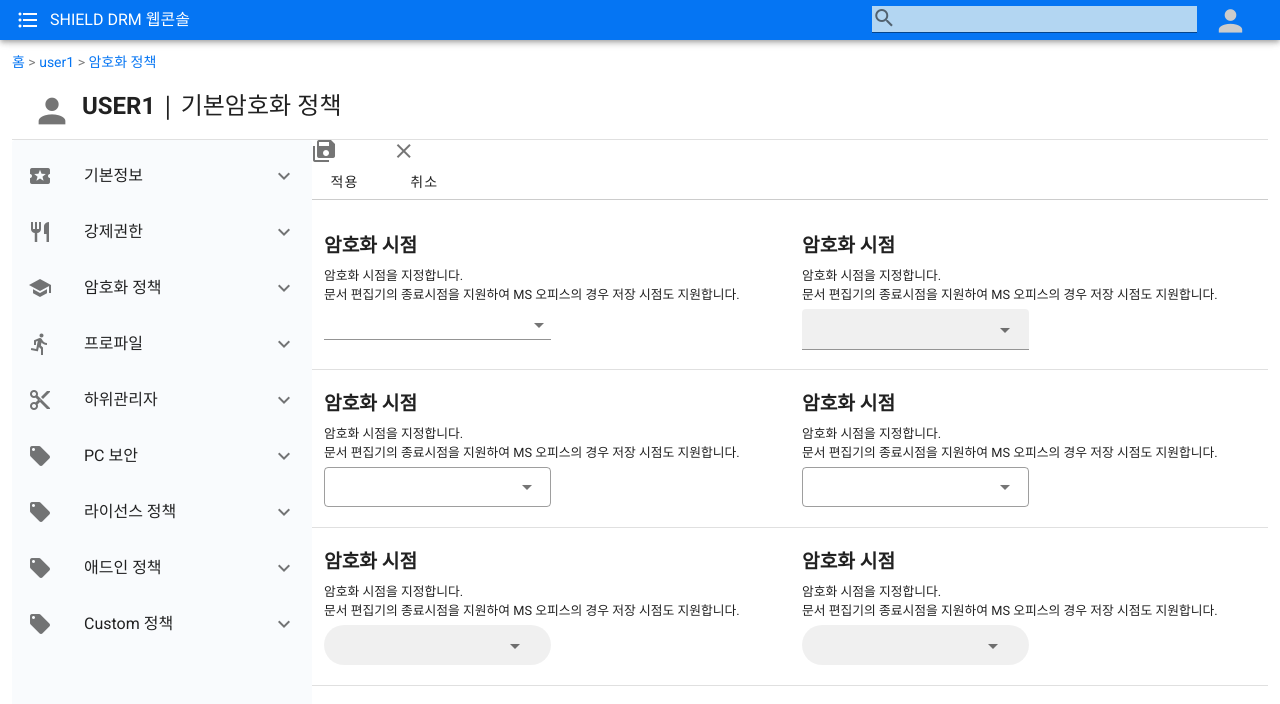
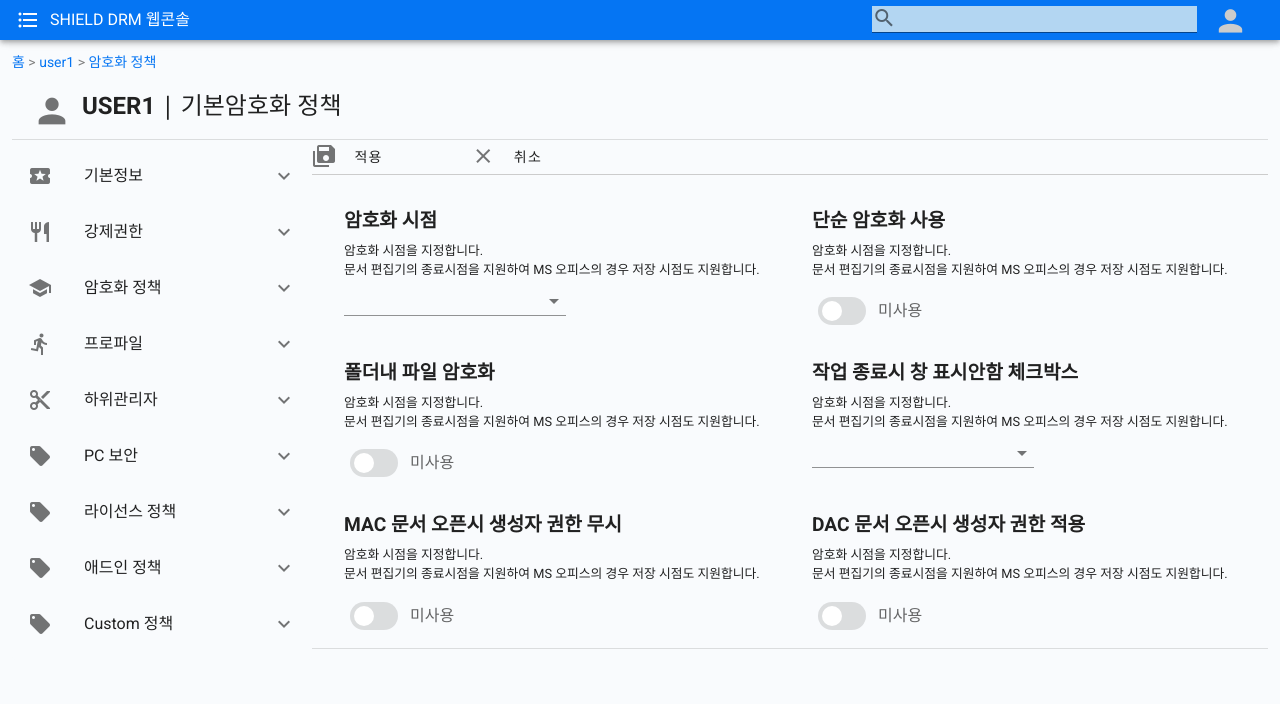
Before and after one commit to woo-da-young/cs_console_demo, a Vue app: page /home2 in a window 1280 px wide. Shown: the top 704 px of the page. Built offline with nearby package versions, Linux system fonts and the light colour scheme.

Commit message:
레이아웃 수정1

```diff
--- a/src/Home.vue
+++ b/src/Home.vue
@@ -120,11 +120,11 @@
             <v-col cols="12" style="margin-top:10px; ">
               <!-- <v-divider style="height:5px"></v-divider> -->
               <v-row style="border-bottom: 1px solid #ccc;">
-                <v-col cols="1" style="padding: 0">
+                <v-col cols="2" style="padding: 0">
                   <v-icon>mdi-content-save-all</v-icon>
                   <v-btn text style="padding: 0">적용</v-btn>
                 </v-col>
-                <v-col cols="1" style="padding: 0">
+                <v-col cols="2" style="padding: 0">
                   <v-icon>mdi-close</v-icon>
                   <v-btn text >취소</v-btn>
                 </v-col>
@@ -133,34 +133,89 @@
 
           </v-row>
           <!-- 1번째 줄 -->
-          <v-row style="padding-top:20px;">
+          <v-row class="contents_layout">
             <v-col cols="6" >
-              <div style="font-size: 1.2rem; font-weight: bold;padding-bottom:5px;">암호화 시점</div>
-              <div style="font-size: 0.8rem; padding-bottom:5px;">암호화 시점을 지정합니다.<br>문서 편집기의 종료시점을 지원하여 MS 오피스의 경우 저장 시점도 지원합니다.</div>
+              <div class="contents_title">암호화 시점</div>
+              <div class="contents_comment">암호화 시점을 지정합니다.<br>문서 편집기의 종료시점을 지원하여 MS 오피스의 경우 저장 시점도 지원합니다.</div>
               <v-select
                 :items="selectList"
                 dense
                 hide-details
-                style="width:50%; padding-bottom: 20px;"
+                class="v-select-style"
               ></v-select>
             </v-col>
             <v-col  cols="6" >
-              <div style="font-size: 1.2rem; font-weight: bold;padding-bottom:5px;">암호화 시점</div>
-              <div style="font-size: 0.8rem; padding-bottom:5px;">암호화 시점을 지정합니다.<br>문서 편집기의 종료시점을 지원하여 MS 오피스의 경우 저장 시점도 지원합니다.</div>
+              <div class="contents_title">단순 암호화 사용</div>
+              <div class="contents_comment">암호화 시점을 지정합니다.<br>문서 편집기의 종료시점을 지원하여 MS 오피스의 경우 저장 시점도 지원합니다.</div>
+              <v-switch
+                v-model="switch1"
+                inset
+                hide-details
+                class="v-switch-style"
+              >
+                <template v-slot:label v-if="switch1 === true"><span style="color: #000">사용</span></template>
+                <template v-slot:label v-else><span>미사용</span></template>
+              </v-switch>
+            </v-col>
+            <!-- 2 -->
+            <v-col cols="6" >
+              <div class="contents_title">폴더내 파일 암호화</div>
+              <div class="contents_comment">암호화 시점을 지정합니다.<br>문서 편집기의 종료시점을 지원하여 MS 오피스의 경우 저장 시점도 지원합니다.</div>
+              <v-switch
+                v-model="switch2"
+                inset
+                hide-details
+                class="v-switch-style"
+              >
+                <template v-slot:label v-if="switch2 === true"><span style="color: #000">사용</span></template>
+                <template v-slot:label v-else><span>미사용</span></template>
+              </v-switch>
+            </v-col>
+            <v-col  cols="6" >
+              <div class="contents_title">작업 종료시 창 표시안함 체크박스</div>
+              <div class="contents_comment">암호화 시점을 지정합니다.<br>문서 편집기의 종료시점을 지원하여 MS 오피스의 경우 저장 시점도 지원합니다.</div>
               <v-select
-                :items="selectList"
+                :items="selectList2"
                 dense
-                filled
                 hide-details
-                style="width:50%; padding-bottom: 20px;"
+                class="v-select-style"
               ></v-select>
+            </v-col>
+            <!-- 3 -->
+            <v-col cols="6" >
+              <div class="contents_title">MAC 문서 오픈시 생성자 권한 무시</div>
+              <div class="contents_comment">암호화 시점을 지정합니다.<br>문서 편집기의 종료시점을 지원하여 MS 오피스의 경우 저장 시점도 지원합니다.</div>
+              <v-switch
+                v-model="switch3"
+                inset
+                hide-details
+                class="v-switch-style"
+              >
+                <template v-slot:label v-if="switch3 === true"><span style="color: #000">사용</span></template>
+                <template v-slot:label v-else><span>미사용</span></template>
+              </v-switch>
+            </v-col>
+            <v-col  cols="6" >
+              <div class="contents_title">DAC 문서 오픈시 생성자 권한 적용 </div>
+              <div class="contents_comment">암호화 시점을 지정합니다.<br>문서 편집기의 종료시점을 지원하여 MS 오피스의 경우 저장 시점도 지원합니다.</div>
+              <v-switch
+                v-model="switch4"
+                inset
+                hide-details
+                class="v-switch-style"
+              >
+                <template v-slot:label v-if="switch4 === true"><span style="color: #000">사용</span></template>
+                <template v-slot:label v-else><span>미사용</span></template>
+              </v-switch>
+            </v-col>
 
-            </v-col>
           </v-row>
+
+
           <v-divider ></v-divider>
 
           <!-- 1번째 줄 -->
-          <v-row style="padding-top:20px;">
+          <!--v-row style="padding-top:20px;">
             <v-col v-for="n in 2" :key="n" cols="6" >
               <div style="font-size: 1.2rem; font-weight: bold;padding-bottom:5px;">암호화 시점</div>
               <div style="font-size: 0.8rem; padding-bottom:5px;">암호화 시점을 지정합니다.<br>문서 편집기의 종료시점을 지원하여 MS 오피스의 경우 저장 시점도 지원합니다.</div>
@@ -173,10 +228,10 @@
               ></v-select>
             </v-col>
           </v-row>
-          <v-divider ></v-divider>
+          <v-divider ></v-divider-->
 
           <!-- 3번째 줄 -->
-          <v-row style="padding-top:20px;">
+          <!--v-row style="padding-top:20px;">
             <v-col v-for="n in 2" :key="n" cols="6" >
               <div style="font-size: 1.2rem; font-weight: bold;padding-bottom:5px;">암호화 시점</div>
               <div style="font-size: 0.8rem; padding-bottom:5px;">암호화 시점을 지정합니다.<br>문서 편집기의 종료시점을 지원하여 MS 오피스의 경우 저장 시점도 지원합니다.</div>
@@ -186,11 +241,11 @@
                 hide-details
                 filled
                 rounded
-                style="width:50%; padding-bottom: 20px;"
+                style="width:50%; padding-bottom: 20px; background-color:white;"
               ></v-select>
             </v-col>
           </v-row>
-          <v-divider ></v-divider>
+          <v-divider ></v-divider-->
 
 
 
@@ -280,6 +335,11 @@
       ],
       group:'',
       selectList: ['문서편집기 저장시(MS 오피스만 지원)', '문서편집기 종료시'],
+      selectList2: ['활성화', '비활성화', '감춤', '비활성화(체크)', '비활성화(언체크)', '감춤(체크)', '감춤(언체크)'],
+      switch1:false,
+      switch2:false,
+      switch3:false,
+      switch4:false
       }
     },
   }
@@ -354,4 +414,27 @@
     flex: 0 1 auto;
     margin-right: 16px;
 }
+
+.contents_title {
+  font-size: 1.2rem; font-weight: bold;padding-bottom:5px;
+}
+.contents_comment {
+  font-size: 0.8rem; padding-bottom:5px;
+}
+.contents_layout {
+  padding-top:20px; padding-left:20px;
+  padding-bottom:10px;
+}
+.v-select-style {
+  width:50%; padding-bottom: 20px;
+  margin-top: 5px !important;
+}
+.v-switch-style {
+  padding:10px 10px;
+  margin-top: 5px !important;
+}
+.v-main__wrap{
+  background-color: #F9FBFD;
+}
+
 </style>
```
